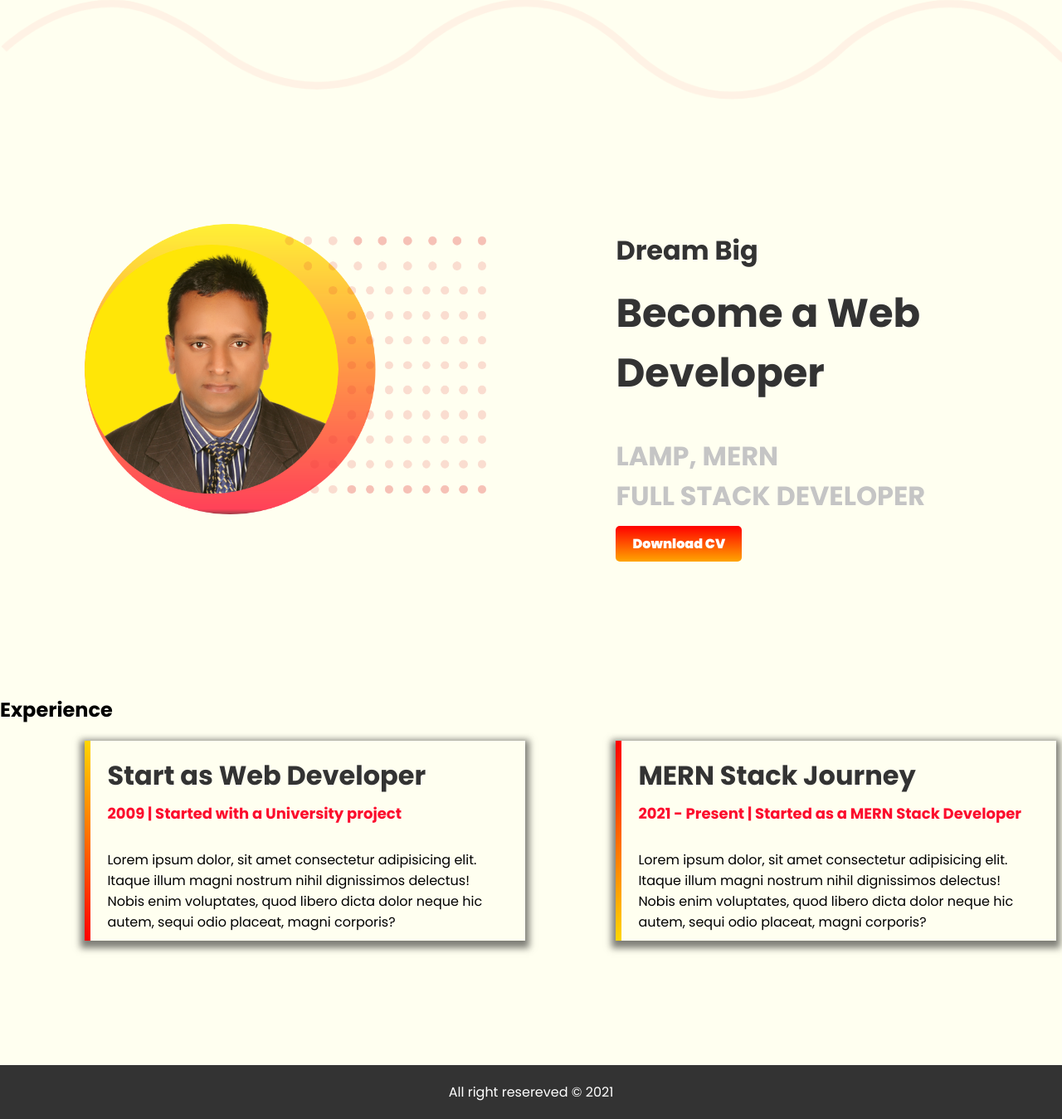
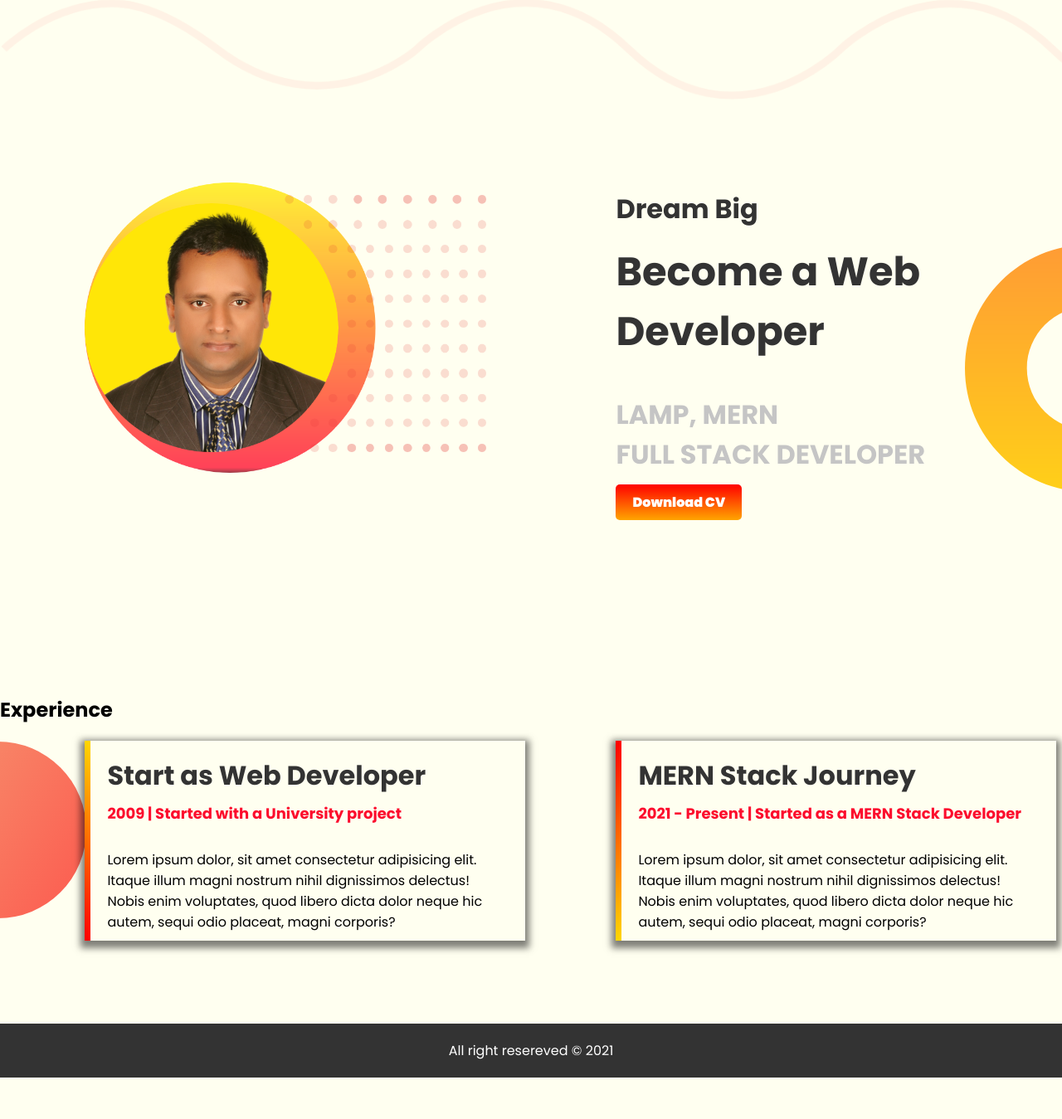
Before and after one commit to Johrul/developer-profile, a plain HTML site: page index.html in a window 1280 px wide. Shown: the part 600-1949 px from the top of the page at 83% size. After the commit the page ends 1899 px from the top, so only its background shows below. Drawn offline with Linux system fonts and the light colour scheme.

Commit message:
Assignment 01 v0.0.1

```diff
--- a/style.css
+++ b/style.css
@@ -59,11 +59,17 @@ h3{
 }
 
 .dream{
-    padding: 150px 0 0 0;
+    padding: 100px 0 150px 0;
+    background-image: url("./images/dream-bg.png");
+    background-repeat: no-repeat;
+    background-position: right;
 }
 
 .experience{
-    padding: 150px 0;
+    padding: 50px 0 100px 0;
+    background-image: url("./images/exp-bg.png");
+    background-repeat: no-repeat;
+    background-position: left;
 }
 
 .cardl{
```
Also changed, not shown: images/dream-bg.png (added), images/exp-bg.png (added).
